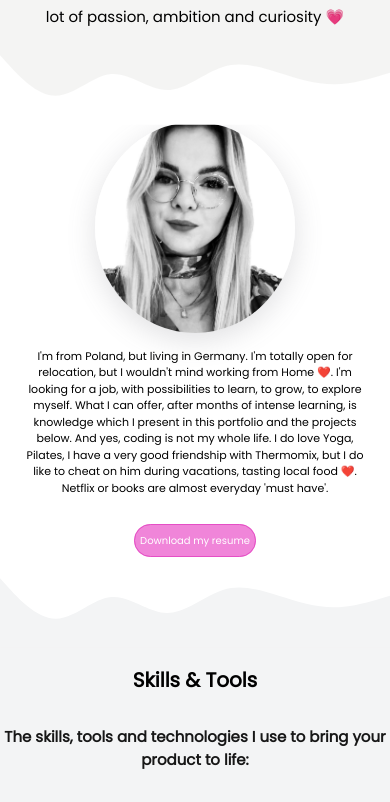
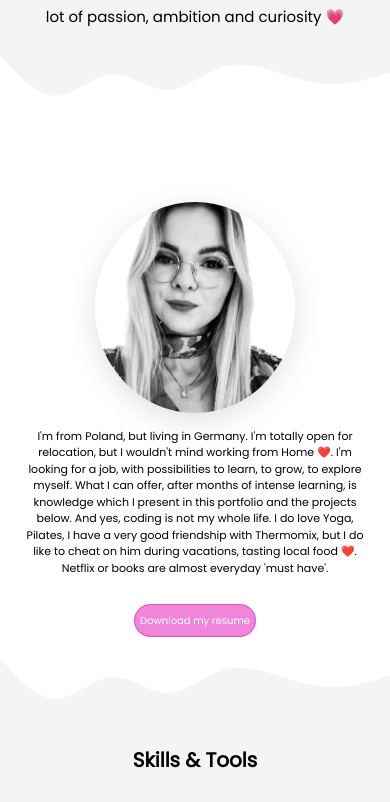
Before and after one commit to MayaSalkiewicz/maya-salkiewicz-portfolio, a plain HTML site: page index.html in a window 390 px wide. Shown: the part 410-1212 px from the top of the page. Drawn offline with Linux system fonts and the light colour scheme.

Commit message:
changing padding

```diff
--- a/SCSS/main.scss
+++ b/SCSS/main.scss
@@ -240,6 +240,7 @@ main {
       display: grid;
       grid-template-columns: 1fr 1fr;
       align-items: center;
+      padding-top: 80px;
     }
     img {
       max-width: 400px;
@@ -404,6 +405,7 @@ main {
       }
       h4 {
         font-size: 15px;
+        padding: 0 10px;
       }
       .first-row,
       .second-row,
```
Also changed, not shown: SCSS/main.css, 1 other file.
